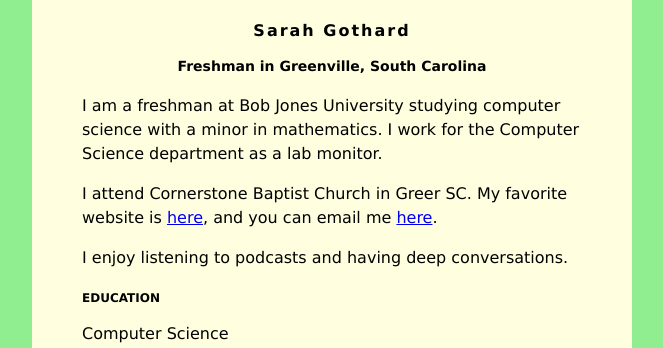
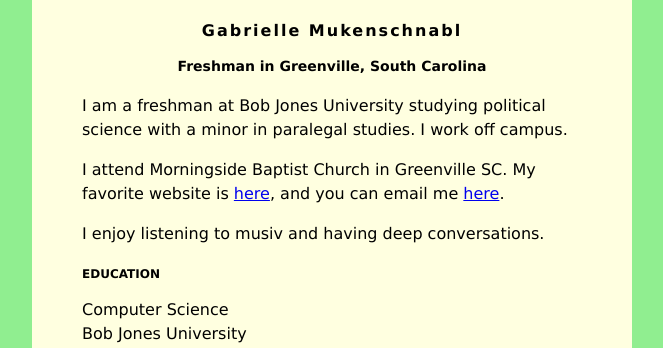
Before and after one commit to laurensmom/laurensmom..github.io, a plain HTML site: page index.html in a window 1280 px wide. Shown: the top 348 px of the page, without its empty margins (308-971 px from the left). Drawn offline with Linux system fonts and the light colour scheme.

Commit message:
Update index.html

```diff
--- a/index.html
+++ b/index.html
@@ -30,18 +30,18 @@ h3 {
 </head>
 <body>
     <div id="content">
-        <h1>Sarah Gothard</h1>
+        <h1>Gabrielle Mukenschnabl</h1>
         <h2>Freshman in Greenville, South Carolina</h2>
 
-         <p>I am a freshman at Bob Jones University studying computer science with a minor in
-            mathematics. I work for the Computer Science department as a lab monitor.</p>
+         <p>I am a freshman at Bob Jones University studying political science with a minor in
+            paralegal studies. I work off campus.</p>
          <p>
-            I attend Cornerstone Baptist Church in Greer SC. My favorite website is
+            I attend Morningside Baptist Church in Greenville SC. My favorite website is
             <a href="https://mobilehymns.org/">here</a>, and you can email me
             <a href="mailto:sgothard@bju.edu">here</a>.
          </p>
          <p>
-            I enjoy listening to podcasts and having deep conversations.
+            I enjoy listening to musiv and having deep conversations.
          </p>
         <h3>EDUCATION</h3>
         Computer Science<br />
```
